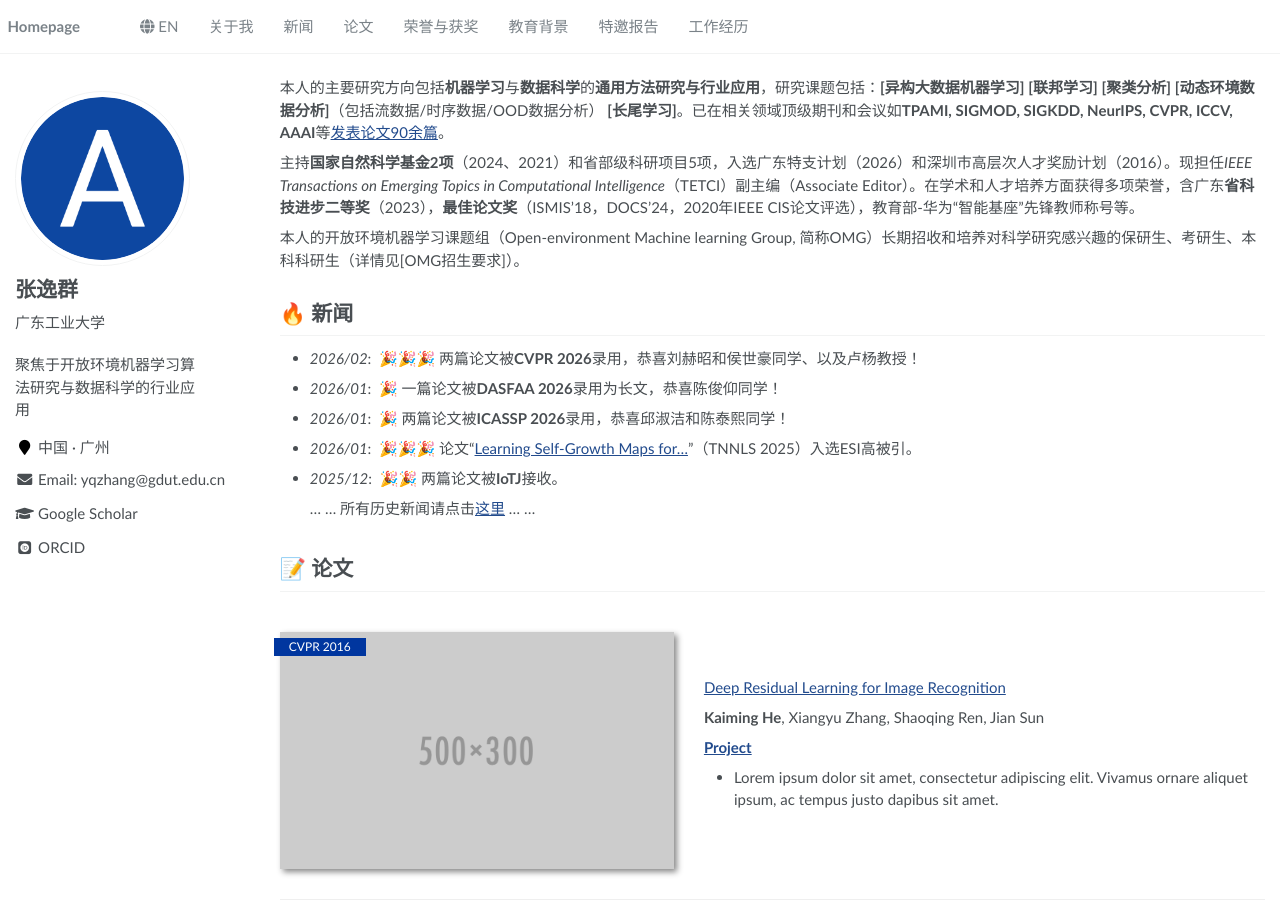
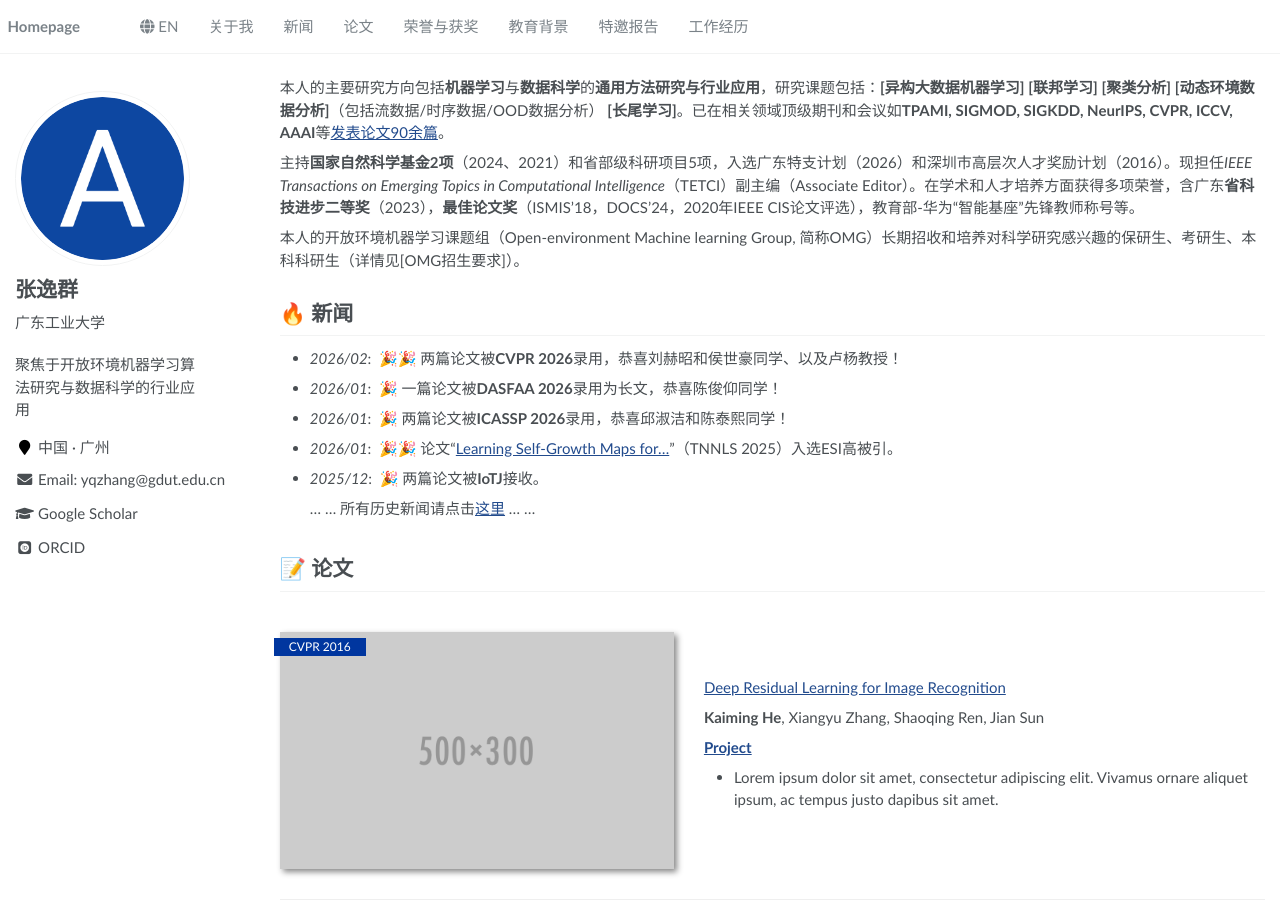
Before and after one commit to yqzhang-Zz/zh, a Jekyll site: the page built from _pages/about.md, in a window 1280 px wide and 900 px high. Built offline with Jekyll 4.4.1, drawn with Linux system fonts in a browser that asks for light colours; some web fonts are replaced.

```diff
--- a/_pages/about.md
+++ b/_pages/about.md
@@ -31,11 +31,11 @@ redirect_from:
 <span class='anchor' id="news"></span>
 
 # 🔥 新闻
-- *2026/02*: &nbsp;🎉🎉🎉 两篇论文被**CVPR 2026**录用，恭喜刘赫昭和侯世豪同学、以及卢杨教授！
+- *2026/02*: &nbsp;🎉🎉 两篇论文被**CVPR 2026**录用，恭喜刘赫昭和侯世豪同学、以及卢杨教授！
 - *2026/01*: &nbsp;🎉 一篇论文被**DASFAA 2026**录用为长文，恭喜陈俊仰同学！
 - *2026/01*: &nbsp;🎉 两篇论文被**ICASSP 2026**录用，恭喜邱淑洁和陈泰熙同学！
-- *2026/01*: &nbsp;🎉🎉🎉 论文“[Learning Self-Growth Maps for…](https://ieeexplore.ieee.org/abstract/document/11007519)”（TNNLS 2025）入选ESI高被引。
-- *2025/12*: &nbsp;🎉🎉 两篇论文被**IoTJ**接收。
+- *2026/01*: &nbsp;🎉🎉 论文“[Learning Self-Growth Maps for…](https://ieeexplore.ieee.org/abstract/document/11007519)”（TNNLS 2025）入选ESI高被引。
+- *2025/12*: &nbsp;🎉 两篇论文被**IoTJ**接收。
 
   ... ... 所有历史新闻请点击[这里](/zh-news/) ... ...
 
```
